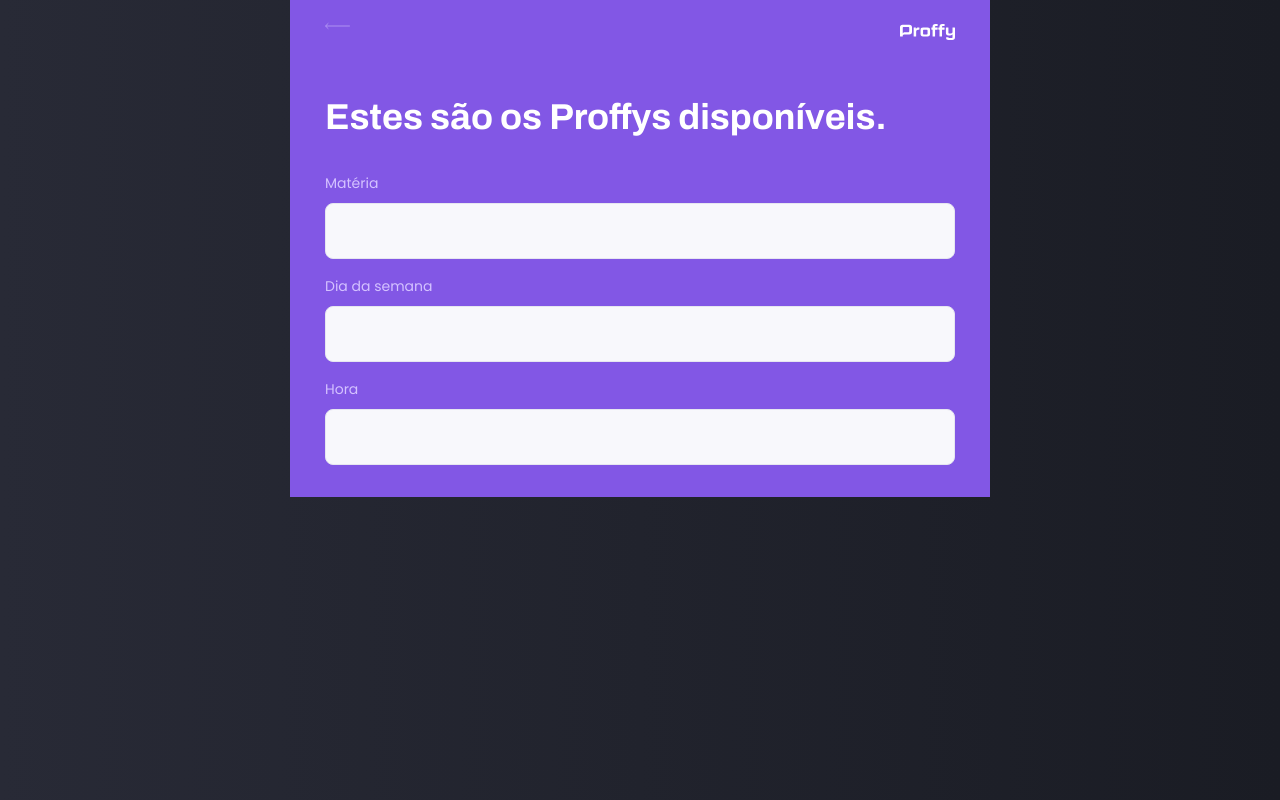
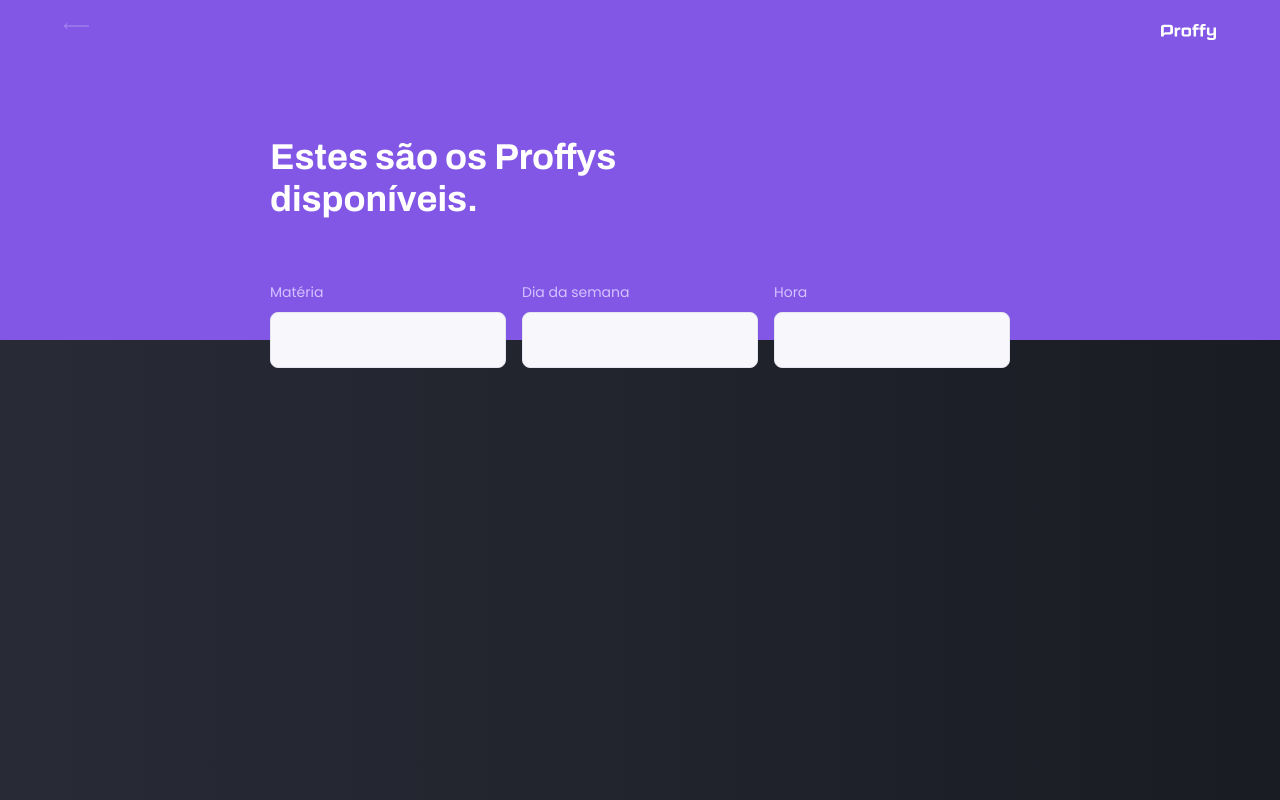
Before and after one commit to sirwhod/Proffy, a React (Create React App) app: page /study in a window 1280 px wide. Built offline with nearby package versions, Linux system fonts and the light colour scheme.

Commit message:
Aula 1 2h14

```diff
--- a/src/components/PageHeader/index.tsx
+++ b/src/components/PageHeader/index.tsx
@@ -3,6 +3,8 @@
 
 import logoImg from "../../assets/images/logo.svg";
 import backIcon from "../../assets/images/icons/back.svg";
+
+import './styles.css';
 
 interface PageHeaderProps {
     title: string;
--- a/src/components/PageHeader/styles.css
+++ b/src/components/PageHeader/styles.css
@@ -0,0 +1,68 @@
+.page-header {
+    display: flex;
+    flex-direction: column;
+    background-color: var(--color-primary);
+}
+
+.page-header .top-bar-container {
+    width: 90%;
+    margin: 0 auto;
+    display: flex;
+    justify-content: space-between;
+    align-items: center;
+    color: var(--color-text-in-primary);
+    padding: 1.6rem 0;
+}
+
+.page-header .top-bar-container a {
+    height: 3.2rem;
+    transition: opacity 0.2s;
+}
+
+.page-header .top-bar-container a:hover {
+    opacity: 0.6;
+}
+
+.page-header .top-bar-container img {
+    height: 1.6rem;
+
+}
+
+.page-header .header-content {
+    width: 90%;
+    margin: 0 auto;
+    position: relative;
+    margin: 3.2rem auto;
+}
+
+.page-header .header-content strong {
+    font: 700 3.6rem 'Archivo';
+    line-height: 4.2rem;
+    color: var(--color-title-in-primary);
+}
+
+@media (min-width: 700px) {
+    .page-header {
+        align-items: center;
+        height: 340px;
+    }
+
+    .page-header .top-bar-container {
+        min-width: 1100px;
+    }
+
+    .page-header .header-content {
+        flex: 1;
+        width: auto;
+        min-width: 740px;
+        margin: 0 auto;
+        padding-bottom: 48px;
+        display: flex;
+        flex-direction: column;
+        justify-content: center;
+        align-items: flex-start;
+    }
+    .page-header .header-content strong {
+        max-width: 350px;
+    }
+}
--- a/src/pages/TeacherList/styles.css
+++ b/src/pages/TeacherList/styles.css
@@ -1,49 +1,6 @@
 #page-teacher-list {
     width: 100vw;
     height: 100vh;
-}
-
-.page-header {
-    display: flex;
-    flex-direction: column;
-    background-color: var(--color-primary);
-}
-
-.page-header .top-bar-container {
-    width: 90%;
-    margin: 0 auto;
-    display: flex;
-    justify-content: space-between;
-    align-items: center;
-    color: var(--color-text-in-primary);
-    padding: 1.6rem 0;
-}
-
-.page-header .top-bar-container a {
-    height: 3.2rem;
-    transition: opacity 0.2s;
-}
-
-.page-header .top-bar-container a:hover {
-    opacity: 0.6;
-}
-
-.page-header .top-bar-container img {
-    height: 1.6rem;
-
-}
-
-.page-header .header-content {
-    width: 90%;
-    margin: 0 auto;
-    position: relative;
-    margin: 3.2rem auto;
-}
-
-.page-header .header-content strong {
-    font: 700 3.6rem 'Archivo';
-    line-height: 4.2rem;
-    color: var(--color-title-in-primary);
 }
 
 #search-teachers {
@@ -79,13 +36,32 @@
     font: 1.6rem 'Archivo';
 }
 
-#search .input-block:focus-within::after {
+#search-teachers .input-block:focus-within::after {
     width: calc(100% - 3.2rem);
-    height: 2px;
+    height: 3px;
     content: '';
     background: var(--color-primary-light);
     position: absolute;
     left: 1.6rem;
     right: 1.6rem;
-    bottom: 0;
+    bottom: 5px;
 }
+
+@media (min-width:700px) {
+
+    #page-teacher-list {
+        min-width: 100vw;
+    }
+
+    #search-teachers {
+        display: grid;
+        grid-template-columns: repeat(3, 1fr);
+        column-gap: 16px;
+        position: absolute;
+        bottom: -28px;
+    }
+
+    #search-teachers .input-block + .input-block {
+        margin-top: 0;
+    }
+}
```
